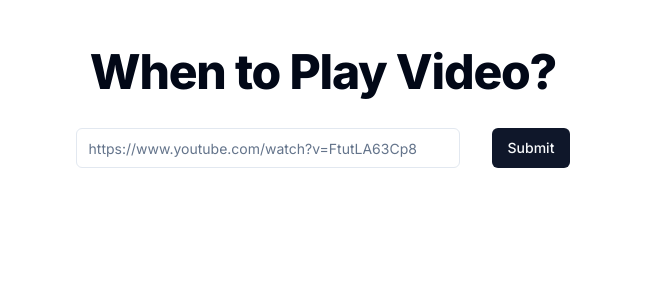
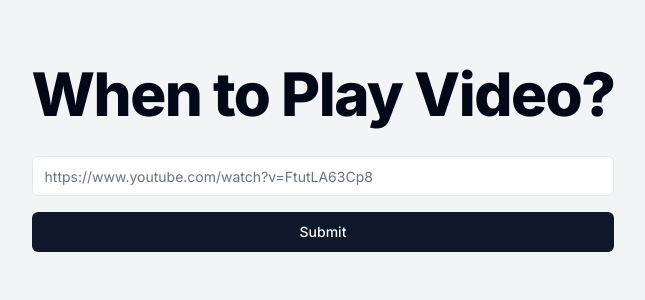
Before and after one commit to shmugoh/whentoplayvideo, a Next.js app: page / in a window 1280 px wide. Shown: the top 300 px of the page, without its empty margins (317-962 px from the left). Built offline with nearby package versions, Linux system fonts and the light colour scheme.

Commit message:
refactor styling

```diff
--- a/app/page.tsx
+++ b/app/page.tsx
@@ -21,37 +21,46 @@ export default function Home() {
   const [second, setSecond] = React.useState(0);
 
   return (
-    <main className="flex flex-col items-center justify-between">
-      <div className="flex flex-col items-center justify-between p-12 ml-8 mr-8 lg:ml-0 lg:mr-0">
-        <div>
-          <h1 className="mb-8 scroll-m-20 text-4xl font-extrabold tracking-tight lg:text-5xl dark:text-white">
+    <main className="min-h-screen bg-gray-100 p-16">
+      <div className="flex flex-col items-center justify-between space-y-8">
+        <div id="headerContainer" className="space-y-8">
+          <h1 className="scroll-m-20 text-5xl font-extrabold tracking-tight lg:text-6xl dark:text-white">
             When to Play Video?
           </h1>
+
+          <InputForm
+            formClassName="space-y-4"
+            inputClassName="w-full"
+            buttonClassName="w-full"
+            setVideoId={setVideoId}
+          />
         </div>
 
-        <InputForm setVideoId={setVideoId} />
         {videoId && (
           <>
             <YouTubeVideoEmbed
-              className="mt-8"
+              className=""
               videoId={videoId}
               setDurationHook={setDuration}
               setLengthHook={setCurrentLength}
             />
 
-            <div className="m-16">
-              <p>play around...</p>
-              <p>{calculateTime(currentLength, hour, minute, second)}</p>
-              <p className="whitespace-pre-line">{currentLength}</p>
+            <div className="flex space-x-8 space-y-5">
+              <div className="bg-red-500 text-white text-6xl max-w font-bold py-4 px-4 rounded-md flex flex-col">
+                <p className="text-left font-semibold text-base">Play at...</p>
+                <p>{calculateTime(currentLength, hour, minute, second)} AM</p>
+                <p className="text-right font-semibold text-base">
+                  to sync at around:
+                </p>
               </div>
-
               <TimeSlot
-              className="m-8"
+                className=""
                 currentLength={currentLength}
                 HourHook={setHour}
                 MinHook={setMinute}
                 SecsHook={setSecond}
               />
+            </div>
           </>
         )}
       </div>
--- a/components/layout/form.tsx
+++ b/components/layout/form.tsx
@@ -26,6 +26,9 @@ const formSchema = z.object({
 
 type InputProps = {
   setVideoId: any;
+  formClassName?: string;
+  inputClassName?: string;
+  buttonClassName?: string;
 };
 
 export function InputForm(props: InputProps) {
@@ -53,7 +56,7 @@ export function InputForm(props: InputProps) {
     <Form {...form}>
       <form
         onSubmit={form.handleSubmit(onSubmit)}
-        className="md:flex lg:flex md:flex-row lg:flex-row justify-between"
+        className={props.formClassName}
       >
         <FormField
           control={form.control}
@@ -63,7 +66,7 @@ export function InputForm(props: InputProps) {
               {/* <FormLabel>Link</FormLabel> */}
               <FormControl>
                 <Input
-                  className="md:mt-0 lg:w-96"
+                  className={props.inputClassName}
                   placeholder="https://www.youtube.com/watch?v=FtutLA63Cp8"
                   {...field}
                 />
@@ -75,11 +78,10 @@ export function InputForm(props: InputProps) {
             </FormItem>
           )}
         />
-        <div className="mt-4 md:mt-0 lg:mt-0 ml-8 text-center">
-          <Button className="" type="submit">
-            Submit
-          </Button>
-        </div>
+
+        <Button className={props.buttonClassName} type="submit">
+          Submit
+        </Button>
       </form>
     </Form>
   );
--- a/package.json
+++ b/package.json
@@ -1,6 +1,6 @@
 {
   "name": "whentoplayvideo",
-  "version": "0.1.2",
+  "version": "0.2.0",
   "private": true,
   "scripts": {
     "dev": "next dev",
```
Lines whose indentation alone changed are shown as unchanged.
